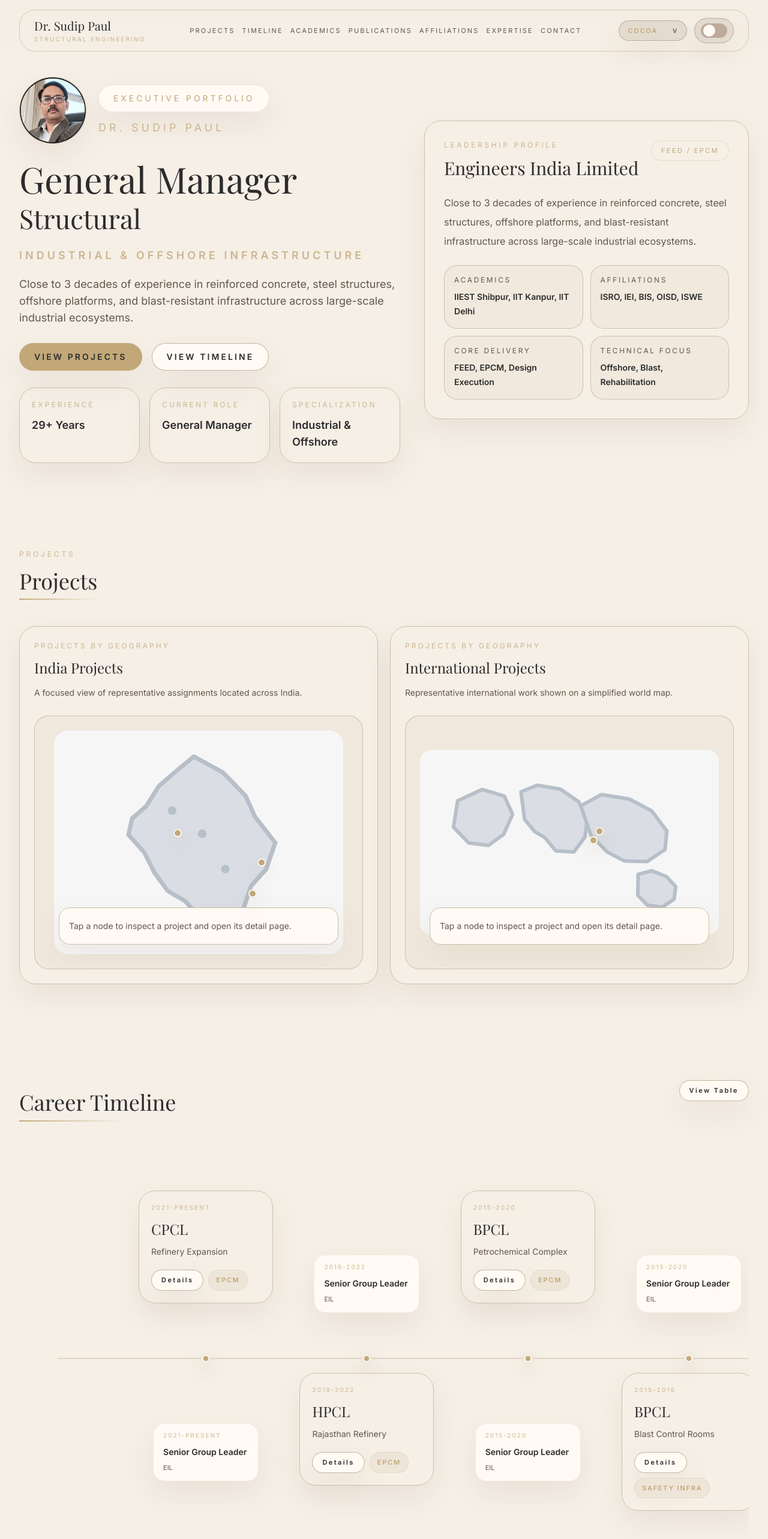
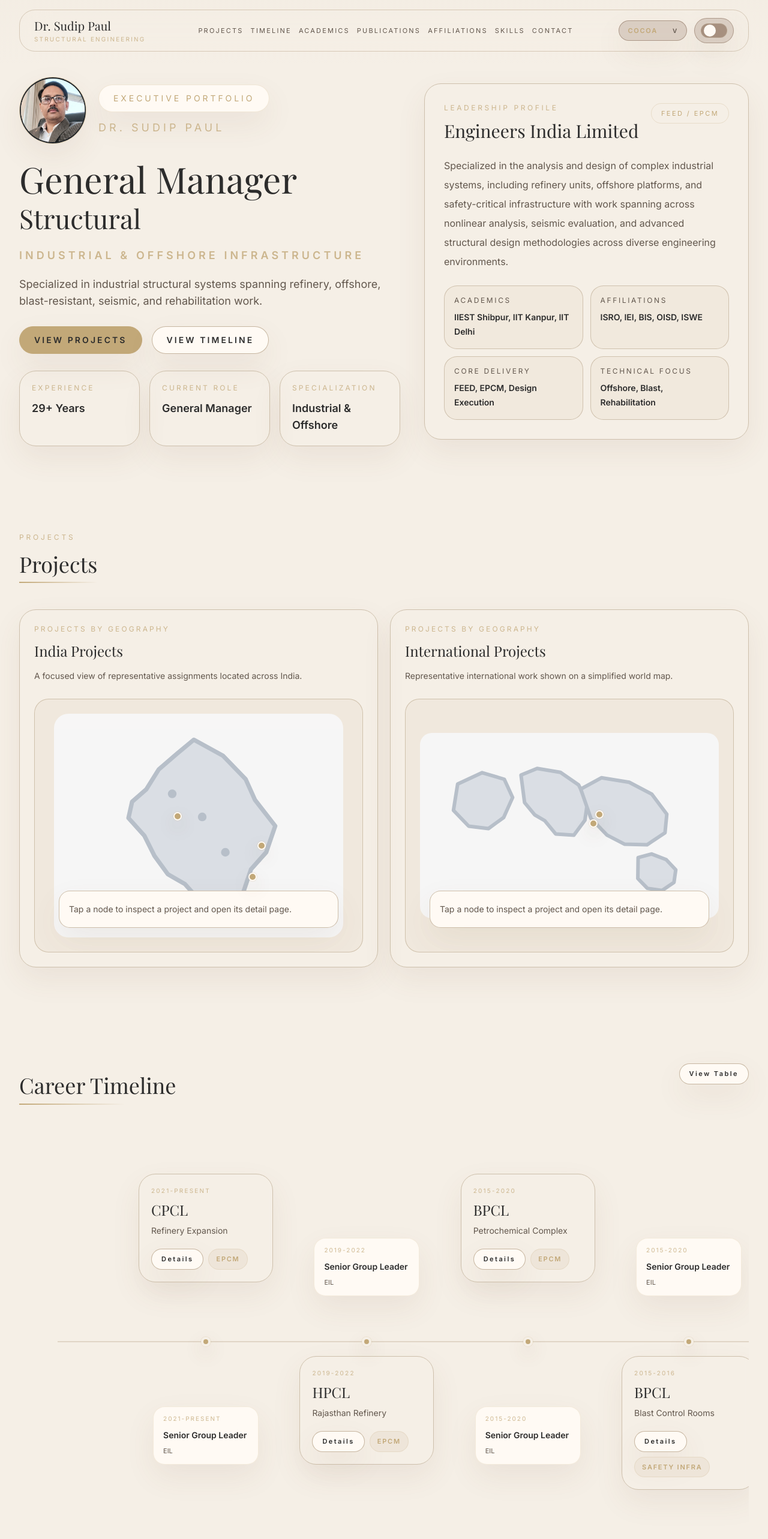
Before and after one commit to paulr212003-alt/Dr.Paul-s_Portfolio, a Next.js app: page / in a window 1280 px wide. Shown: the top 2566 px of the page at 60% size. Built offline with nearby package versions, Linux system fonts and the light colour scheme; a web font is replaced by a local one.

Commit message:
Refine timeline and add skills insights

```diff
--- a/app/page.js
+++ b/app/page.js
@@ -7,37 +7,18 @@
 import Card from "@/components/Card";
 import Navbar from "@/components/Navbar";
 import ProjectMap from "@/components/ProjectMap";
+import SkillBars from "@/components/SkillBars";
+import SkillPie from "@/components/SkillPie";
 import Reveal from "@/components/Reveal";
 import Section from "@/components/Section";
 import { getProjectsByCategory } from "@/data/projects";
+
+import { skillsData } from "@/data/skills";
 
 const stats = [
   { label: "Experience", value: "29+ Years" },
   { label: "Current Role", value: "General Manager" },
   { label: "Specialization", value: "Industrial & Offshore" }
-];
-
-const expertiseItems = [
-  {
-    title: "Structural Engineering",
-    description:
-      "Reinforced concrete and steel design leadership for demanding industrial programs."
-  },
-  {
-    title: "Offshore Analysis",
-    description:
-      "Structural review and analysis for offshore platforms and associated systems."
-  },
-  {
-    title: "Blast-Resistant Design",
-    description:
-      "Engineering solutions for control rooms and critical structures in high-risk environments."
-  },
-  {
-    title: "Structural Rehabilitation",
-    description:
-      "Retrofit, repair, and strengthening strategies for existing concrete and steel assets."
-  }
 ];
 
 const academicsItems = [
@@ -217,9 +198,9 @@
                   Industrial & Offshore Infrastructure
                 </p>
                 <p className="max-w-2xl text-base leading-8 text-muted sm:text-lg">
-                  Close to 3 decades of experience in reinforced concrete,
-                  steel structures, offshore platforms, and blast-resistant
-                  infrastructure across large-scale industrial ecosystems.
+                  Specialized in industrial structural systems spanning
+                  refinery, offshore, blast-resistant, seismic, and
+                  rehabilitation work.
                 </p>
               </div>
 
@@ -299,9 +280,12 @@
                   </div>
 
                   <p className="text-base leading-8 text-muted">
-                    Close to 3 decades of experience in reinforced concrete,
-                    steel structures, offshore platforms, and blast-resistant
-                    infrastructure across large-scale industrial ecosystems.
+                    Specialized in the analysis and design of complex
+                    industrial systems, including refinery units, offshore
+                    platforms, and safety-critical infrastructure with work
+                    spanning across nonlinear analysis, seismic evaluation, and
+                    advanced structural design methodologies across diverse
+                    engineering environments.
                   </p>
 
                   <div className="grid gap-3 sm:grid-cols-2">
@@ -446,21 +430,39 @@
         </div>
       </Section>
 
-      <Section id="expertise" eyebrow="Expertise" title="Key areas of Expertise">
-        <div className="grid gap-4 sm:grid-cols-2 xl:grid-cols-4">
-          {expertiseItems.map((item, index) => (
-            <Reveal key={item.title} delay={`${index * 0.06}s`}>
-              <Card className="h-full p-6">
-                <div className="mb-5 inline-flex h-12 w-12 items-center justify-center rounded-full border border-accent/25 bg-surface-soft/60 text-sm font-semibold text-accent">
-                  0{index + 1}
-                </div>
-                <h3 className="font-heading text-2xl text-text">{item.title}</h3>
-                <p className="mt-3 text-sm leading-7 text-muted">
-                  {item.description}
+      <Section id="skills" eyebrow="Skills" title="Skills & Engineering Insights">
+        <div className="grid gap-4 lg:grid-cols-[1.05fr_0.95fr]">
+          <Reveal>
+            <Card className="h-full p-6 sm:p-7">
+              <div className="space-y-2">
+                <p className="text-xs uppercase tracking-[0.26em] text-accent/80">
+                  Engineering Strengths
                 </p>
-              </Card>
-            </Reveal>
-          ))}
+                <h3 className="font-heading text-2xl text-text">
+                  Bar view
+                </h3>
+              </div>
+              <div className="mt-6">
+                <SkillBars data={skillsData} />
+              </div>
+            </Card>
+          </Reveal>
+
+          <Reveal delay="0.08s">
+            <Card className="h-full p-6 sm:p-7">
+              <div className="space-y-2">
+                <p className="text-xs uppercase tracking-[0.26em] text-accent/80">
+                  Focus Distribution
+                </p>
+                <h3 className="font-heading text-2xl text-text">
+                  SVG pie view
+                </h3>
+              </div>
+              <div className="mt-6">
+                <SkillPie data={skillsData} />
+              </div>
+            </Card>
+          </Reveal>
         </div>
       </Section>
 
--- a/components/CareerTimelineSection.js
+++ b/components/CareerTimelineSection.js
@@ -87,14 +87,14 @@
                       top: isTopCard ? "1.5rem" : "20.5rem"
                     }}
                   >
-                    <Card className="p-5">
+                    <Card className="min-h-[11rem] p-5">
                       <p className="text-[10px] uppercase tracking-[0.22em] text-accent/80">
                         {item.yearRange}
                       </p>
-                      <h3 className="mt-3 font-heading text-2xl text-text">
+                      <h3 className="mt-3 font-heading text-2xl leading-[1.05] text-justify text-text [text-align-last:left]">
                         {item.client}
                       </h3>
-                      <p className="mt-2 text-sm leading-7 text-muted">
+                      <p className="mt-2 text-sm leading-7 text-justify text-muted">
                         {item.shortTag}
                       </p>
                       <div className="mt-4 flex flex-wrap gap-2">
@@ -196,12 +196,16 @@
 
 function TimelineProjectCard({ project }) {
   return (
-    <Card className="p-4 sm:p-5">
+    <Card className="lg:min-h-[11rem] p-4 sm:p-5">
       <p className="text-[10px] uppercase tracking-[0.22em] text-accent/80">
         {project.yearRange}
       </p>
-      <h3 className="mt-3 font-heading text-2xl text-text">{project.client}</h3>
-      <p className="mt-2 text-sm leading-7 text-muted">{project.shortTag}</p>
+      <h3 className="mt-3 font-heading text-2xl leading-[1.05] text-justify text-text [text-align-last:left]">
+        {project.client}
+      </h3>
+      <p className="mt-2 text-sm leading-7 text-justify text-muted">
+        {project.shortTag}
+      </p>
 
       <div className="mt-5 flex flex-wrap gap-2">
         <Button
--- a/components/Navbar.js
+++ b/components/Navbar.js
@@ -11,7 +11,7 @@
   { label: "Academics", href: "#academics" },
   { label: "Publications", href: "#publications" },
   { label: "Affiliations", href: "#affiliations" },
-  { label: "Expertise", href: "#expertise" },
+  { label: "Skills", href: "#skills" },
   { label: "Contact", href: "#contact" }
 ];
 
@@ -32,9 +32,9 @@
   }, []);
 
   return (
-    <header className="fixed inset-x-0 top-0 z-[120] px-4 py-4 sm:px-6 lg:px-8">
+    <header className="fixed inset-x-0 top-0 z-[220] isolate px-4 py-4 sm:px-6 lg:px-8">
       <nav
-        className={`relative z-[3] mx-auto flex w-full max-w-7xl flex-wrap items-center gap-3 rounded-[1.65rem] border px-4 py-3 backdrop-blur-xl transition duration-300 sm:flex-nowrap sm:px-6 xl:gap-4 ${
+        className={`relative z-[10] mx-auto flex w-full max-w-7xl flex-wrap items-center gap-3 rounded-[1.65rem] border px-4 py-3 backdrop-blur-xl transition duration-300 sm:flex-nowrap sm:px-6 xl:gap-4 ${
           scrolled
             ? "border-border/80 bg-surface/94 shadow-soft"
             : "border-border/60 bg-surface/86"
@@ -75,7 +75,7 @@
         </div>
       </nav>
 
-      <div className="relative z-[2] mx-auto mt-3 flex max-w-7xl gap-2 overflow-x-auto rounded-full border border-border/60 bg-surface/78 px-3 py-2 backdrop-blur xl:hidden">
+      <div className="relative z-[5] mx-auto mt-3 flex max-w-7xl gap-2 overflow-x-auto rounded-full border border-border/60 bg-surface/82 px-3 py-2 backdrop-blur xl:hidden">
         {mobileNavItems.map((item) => (
           <a
             key={item.href}
--- /dev/null
+++ b/components/SkillBars.js
@@ -0,0 +1,32 @@
+"use client";
+
+import { useEffect, useState } from "react";
+
+export default function SkillBars({ data }) {
+  const [ready, setReady] = useState(false);
+
+  useEffect(() => {
+    const frame = window.requestAnimationFrame(() => setReady(true));
+
+    return () => window.cancelAnimationFrame(frame);
+  }, []);
+
+  return (
+    <div className="space-y-4">
+      {data.map((item) => (
+        <div key={item.label} className="space-y-2">
+          <div className="flex items-center justify-between gap-4">
+            <p className="text-sm font-semibold text-text">{item.label}</p>
+            <p className="text-sm font-semibold text-accent">{item.value}%</p>
+          </div>
+          <div className="h-2.5 overflow-hidden rounded-full bg-surface-soft/80">
+            <div
+              className="h-full rounded-full bg-accent transition-[width] duration-700 ease-out"
+              style={{ width: ready ? `${item.value}%` : "0%" }}
+            />
+          </div>
+        </div>
+      ))}
+    </div>
+  );
+}
--- /dev/null
+++ b/components/SkillPie.js
@@ -0,0 +1,84 @@
+"use client";
+
+import { useEffect, useState } from "react";
+
+const sliceColors = [
+  "rgb(var(--color-accent))",
+  "rgb(var(--color-secondary))",
+  "rgb(var(--color-border))",
+  "rgb(var(--color-accent))",
+  "rgb(var(--color-secondary))"
+];
+
+export default function SkillPie({ data }) {
+  const [ready, setReady] = useState(false);
+
+  useEffect(() => {
+    const frame = window.requestAnimationFrame(() => setReady(true));
+
+    return () => window.cancelAnimationFrame(frame);
+  }, []);
+
+  const total = data.reduce((sum, item) => sum + item.value, 0);
+  let cumulative = 0;
+
+  return (
+    <div className="space-y-6">
+      <div className="flex justify-center">
+        <svg
+          viewBox="0 0 32 32"
+          className={`h-44 w-44 transition duration-700 sm:h-52 sm:w-52 ${
+            ready ? "opacity-100" : "opacity-0"
+          }`}
+        >
+          {data.map((slice, index) => {
+            const value = (slice.value / total) * 100;
+            const offset = cumulative;
+            cumulative += value;
+
+            return (
+              <circle
+                key={slice.label}
+                r="16"
+                cx="16"
+                cy="16"
+                fill="transparent"
+                stroke={sliceColors[index % sliceColors.length]}
+                strokeOpacity={index === 2 ? 0.78 : 1}
+                strokeWidth="32"
+                strokeDasharray={`${value} ${100 - value}`}
+                strokeDashoffset={-offset}
+                pathLength="100"
+                transform="rotate(-90 16 16)"
+              />
+            );
+          })}
+        </svg>
+      </div>
+
+      <div className="grid gap-3 sm:grid-cols-2">
+        {data.map((item, index) => (
+          <div
+            key={item.label}
+            className="flex items-center gap-3 rounded-[1.1rem] border border-border/70 bg-surface-soft/65 px-4 py-3"
+          >
+            <span
+              className="h-3.5 w-3.5 rounded-full"
+              style={{
+                backgroundColor: sliceColors[index % sliceColors.length]
+              }}
+            />
+            <div className="min-w-0">
+              <p className="truncate text-sm font-semibold text-text">
+                {item.label}
+              </p>
+              <p className="text-xs uppercase tracking-[0.18em] text-muted">
+                {item.value}%
+              </p>
+            </div>
+          </div>
+        ))}
+      </div>
+    </div>
+  );
+}
--- a/components/ThemeModeSwitch.js
+++ b/components/ThemeModeSwitch.js
@@ -12,16 +12,16 @@
       aria-checked={isDarkMode}
       aria-label={`Switch to ${isDarkMode ? "light" : "dark"} mode`}
       onClick={toggleMode}
-      className="inline-flex items-center gap-2 rounded-full border border-[rgb(var(--color-secondary)/0.34)] bg-[rgb(var(--color-secondary)/0.12)] px-2 py-2 shadow-soft transition duration-300 hover:border-accent/45 hover:bg-[rgb(var(--color-secondary)/0.16)] hover:shadow-glow sm:px-2.5"
+      className="inline-flex items-center gap-2 rounded-full border border-[rgb(var(--color-secondary)/0.4)] bg-[rgb(var(--color-secondary)/0.2)] px-2 py-2 shadow-soft transition duration-300 hover:border-accent/50 hover:bg-[rgb(var(--color-secondary)/0.26)] hover:shadow-glow sm:px-2.5"
     >
       <span className="hidden text-[11px] font-semibold uppercase tracking-[0.16em] text-muted/90 2xl:inline">
         Light
       </span>
       <span
-        className={`relative inline-flex h-6 w-11 items-center rounded-full transition duration-300 ${
+        className={`relative inline-flex h-6 w-11 items-center rounded-full border border-border/45 transition duration-300 ${
           isDarkMode
             ? "bg-accent"
-            : "bg-[rgb(var(--color-secondary)/0.34)]"
+            : "bg-[rgb(var(--color-secondary)/0.48)]"
         }`}
       >
         <span
--- a/components/ThemeSwitcher.js
+++ b/components/ThemeSwitcher.js
@@ -25,11 +25,11 @@
   }, []);
 
   return (
-    <div ref={containerRef} className="relative z-[180]">
+    <div ref={containerRef} className="relative z-[240]">
       <button
         type="button"
         onClick={() => setIsOpen((current) => !current)}
-        className="inline-flex min-w-[7.2rem] items-center justify-between gap-2 rounded-full border border-[rgb(var(--color-secondary)/0.32)] bg-[rgb(var(--color-secondary)/0.12)] px-3.5 py-2 text-[11px] font-semibold uppercase tracking-[0.16em] text-text shadow-soft transition duration-300 hover:border-accent/50 hover:bg-[rgb(var(--color-secondary)/0.16)] hover:shadow-glow sm:min-w-[8rem] xl:min-w-[7.1rem]"
+        className="inline-flex min-w-[7.2rem] items-center justify-between gap-2 rounded-full border border-[rgb(var(--color-secondary)/0.42)] bg-[rgb(var(--color-secondary)/0.2)] px-3.5 py-2 text-[11px] font-semibold uppercase tracking-[0.16em] text-text shadow-soft transition duration-300 hover:border-accent/55 hover:bg-[rgb(var(--color-secondary)/0.26)] hover:shadow-glow sm:min-w-[8rem] xl:min-w-[7.1rem]"
         aria-expanded={isOpen}
         aria-haspopup="menu"
       >
@@ -41,7 +41,7 @@
       </button>
 
       {isOpen ? (
-        <div className="absolute right-0 top-full z-[190] mt-3 max-h-[65vh] w-[17rem] max-w-[calc(100vw-2rem)] overflow-y-auto rounded-[1.35rem] border border-border bg-surface p-2 shadow-float">
+        <div className="absolute right-0 top-full z-[260] mt-3 max-h-[65vh] w-[17rem] max-w-[calc(100vw-2rem)] overflow-y-auto rounded-[1.35rem] border border-border/80 bg-surface p-2 shadow-float">
           {themes.map((item) => (
             <button
               key={item.id}
--- a/data/careerTimeline.js
+++ b/data/careerTimeline.js
@@ -86,8 +86,8 @@
   {
     year: "1998-2000",
     type: "Project",
-    title: "CPCL/IOCL/STERLITE/NALCO/HINDALCO",
-    subtitle: "Industrial Structures"
+    title: "CPCL/IOCL/NALCO",
+    subtitle: "HINDALCO"
   },
   {
     year: "1999-2001",
@@ -349,8 +349,8 @@
   },
   {
     yearRange: "1998-2000",
-    client: "CPCL/IOCL/STERLITE/NALCO/HINDALCO",
-    shortTag: "Industrial Structures",
+    client: "CPCL/IOCL/NALCO",
+    shortTag: "HINDALCO",
     projectType: "EPCM",
     rolePeriod: "1998-2010",
     roleTitle: "Lead/Functional Engineer",
--- /dev/null
+++ b/data/skills.js
@@ -0,0 +1,22 @@
+export const skillsData = [
+  {
+    label: "Structural Analysis",
+    value: 96
+  },
+  {
+    label: "Industrial Systems",
+    value: 93
+  },
+  {
+    label: "Offshore Platforms",
+    value: 90
+  },
+  {
+    label: "Seismic & Blast Design",
+    value: 94
+  },
+  {
+    label: "Rehabilitation",
+    value: 88
+  }
+];
```
Also changed, not shown: styles/theme.css (+6 -6 lines).
